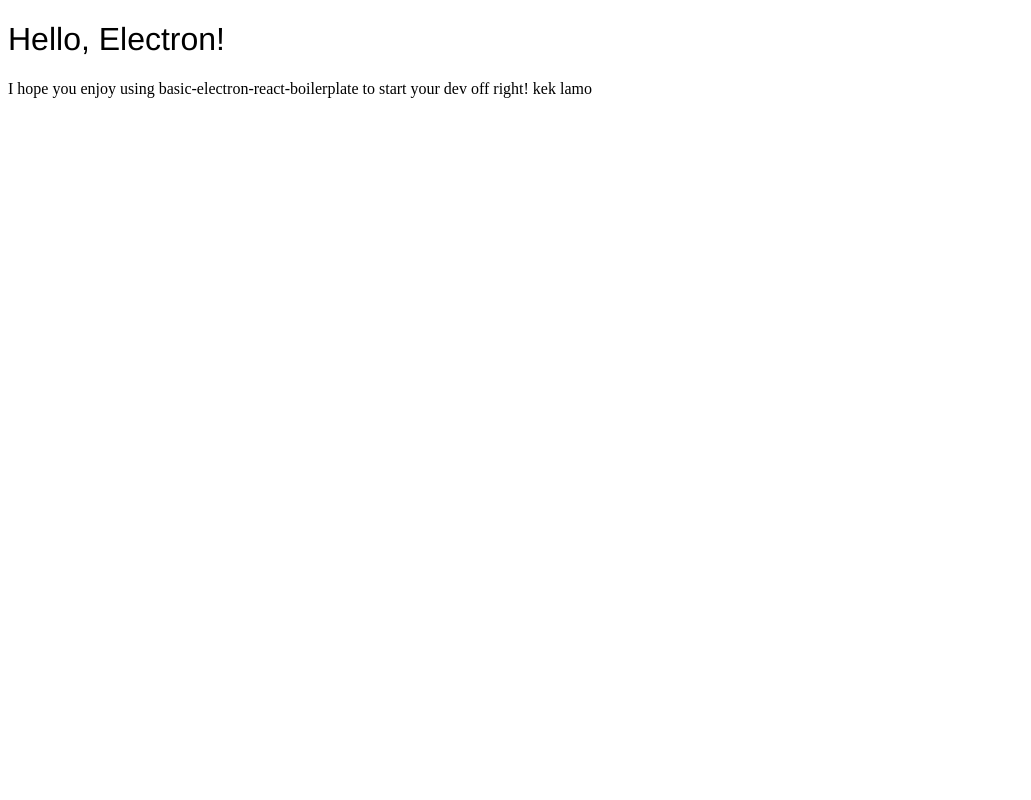
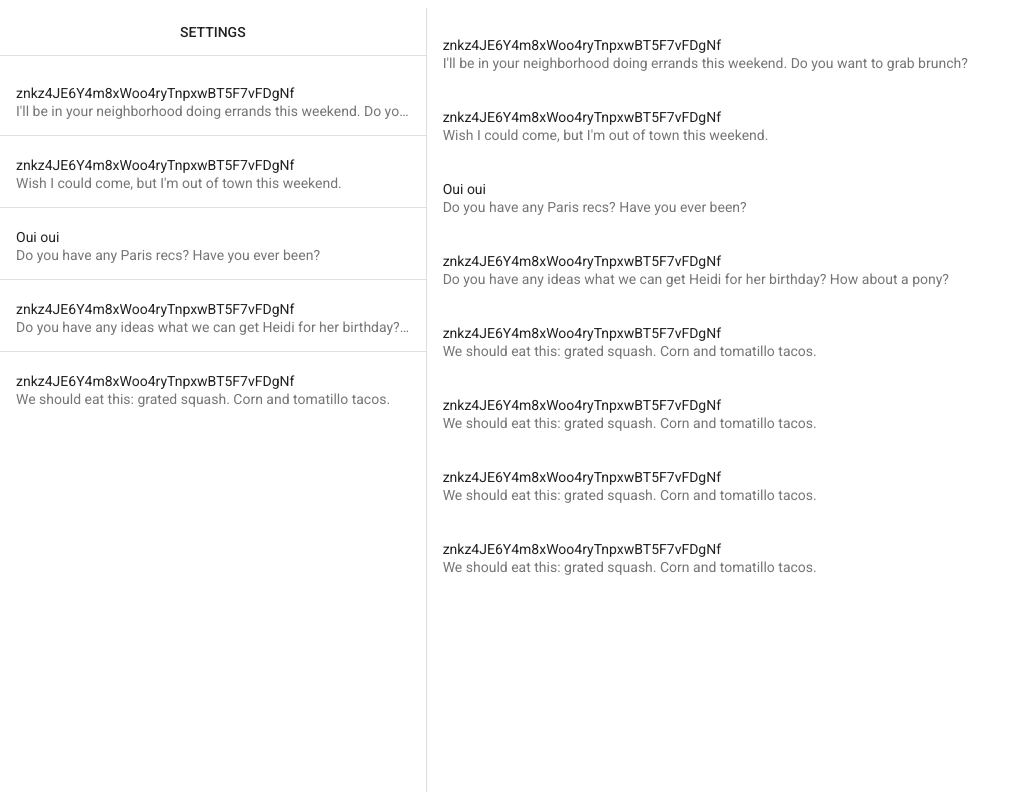
Before and after one commit to HorizenOfficial/zenchat, a React app: page / in a window 1280 px wide. Shown: the whole page, without its empty margins (0-1031 px from the left). Built offline with nearby package versions, Linux system fonts and the light colour scheme.

Commit message:
basic UI and  stuff

```diff
--- a/src/assets/css/App.css
+++ /dev/null
@@ -1,4 +0,0 @@
-h1 {
-  font-family: helvetica;
-  font-weight: 200;
-}
--- a/src/components/App.js
+++ b/src/components/App.js
@@ -1,13 +1,24 @@
-import '../assets/css/App.css';
 import React, { Component } from 'react';
+import { Grid, Row, Col } from 'react-flexbox-grid';
+import MuiThemeProvider from 'material-ui/styles/MuiThemeProvider';
+import ChatList from './ChatList'
+import ChatContent from './ChatContent'
 
 class App extends React.Component {
   render() {
     return (
-      <div>
-        <h1>Hello, Electron!</h1>
-        <p>I hope you enjoy using basic-electron-react-boilerplate to start your dev off right! kek lamo</p>
-      </div>
+      <MuiThemeProvider>
+        <Grid fluid style={{padding: '0px', margin: '0px'}}>
+          <Row style={{height: '98vh', flexWrap: 'nowrap'}}>
+            <Col md={4} style={{borderRight: '1px solid #ddd', padding: '0px'}}>
+              <ChatList/>
+            </Col>
+            <Col md={8} style={{padding: '0px'}}>
+              <ChatContent/>
+            </Col>
+          </Row>
+        </Grid>
+      </MuiThemeProvider>
     );
   }
 }
--- /dev/null
+++ b/src/components/ChatContent.js
@@ -0,0 +1,110 @@
+import React, { Component } from 'react';
+
+import {List, ListItem} from 'material-ui/List';
+import Divider from 'material-ui/Divider';
+import Subheader from 'material-ui/Subheader';
+import Avatar from 'material-ui/Avatar';
+import {grey400, darkBlack, lightBlack} from 'material-ui/styles/colors';
+import IconButton from 'material-ui/IconButton';
+import MoreVertIcon from 'material-ui/svg-icons/navigation/more-vert';
+import IconMenu from 'material-ui/IconMenu';
+import MenuItem from 'material-ui/MenuItem';
+import TextField from 'material-ui/TextField';
+
+const iconButtonElement = (
+  <IconButton
+    touch={true}
+    tooltip="more"
+    tooltipPosition="bottom-left"
+  >
+    <MoreVertIcon color={grey400} />
+  </IconButton>
+);
+
+
+class ChatContent extends React.Component {
+  render() {
+    return (
+      <div style={{height: '100%', overflowY: 'auto'}}>
+        <List>
+          <ListItem
+            secondaryText={
+              <p>
+                <span style={{color: darkBlack}}>znkz4JE6Y4m8xWoo4ryTnpxwBT5F7vFDgNf</span><br />
+                I&apos;ll be in your neighborhood doing errands this weekend. Do you want to grab brunch?
+              </p>
+            }
+            secondaryTextLines={2}
+          />
+          <ListItem
+            secondaryText={
+              <p>
+                <span style={{color: darkBlack}}>znkz4JE6Y4m8xWoo4ryTnpxwBT5F7vFDgNf</span><br />
+                Wish I could come, but I&apos;m out of town this weekend.
+              </p>
+            }
+            secondaryTextLines={2}
+          />
+          <ListItem
+            secondaryText={
+              <p>
+                <span style={{color: darkBlack}}>Oui oui</span><br />
+                Do you have any Paris recs? Have you ever been?
+              </p>
+            }
+            secondaryTextLines={2}
+          />
+          <ListItem
+            secondaryText={
+              <p>
+                <span style={{color: darkBlack}}>znkz4JE6Y4m8xWoo4ryTnpxwBT5F7vFDgNf</span><br />
+                Do you have any ideas what we can get Heidi for her birthday? How about a pony?
+              </p>
+            }
+            secondaryTextLines={2}
+          />
+          <ListItem
+            secondaryText={
+              <p>
+                <span style={{color: darkBlack}}>znkz4JE6Y4m8xWoo4ryTnpxwBT5F7vFDgNf</span><br />
+                We should eat this: grated squash. Corn and tomatillo tacos.
+              </p>
+            }
+            secondaryTextLines={2}
+          />
+          <ListItem
+            secondaryText={
+              <p>
+                <span style={{color: darkBlack}}>znkz4JE6Y4m8xWoo4ryTnpxwBT5F7vFDgNf</span><br />
+                We should eat this: grated squash. Corn and tomatillo tacos.
+              </p>
+            }
+            secondaryTextLines={2}
+          />
+          <ListItem
+            secondaryText={
+              <p>
+                <span style={{color: darkBlack}}>znkz4JE6Y4m8xWoo4ryTnpxwBT5F7vFDgNf</span><br />
+                We should eat this: grated squash. Corn and tomatillo tacos.
+              </p>
+            }
+            secondaryTextLines={2}
+          />
+          <ListItem
+            secondaryText={
+              <p>
+                <span style={{color: darkBlack}}>znkz4JE6Y4m8xWoo4ryTnpxwBT5F7vFDgNf</span><br />
+                We should eat this: grated squash. Corn and tomatillo tacos.
+              </p>
+            }
+            secondaryTextLines={2}
+          />
+        </List>
+
+
+      </div>
+    );
+  }
+}
+
+export default ChatContent;
--- /dev/null
+++ b/src/components/ChatList.js
@@ -0,0 +1,91 @@
+import React, { Component } from 'react';
+
+import Paper from 'material-ui/Paper';
+import {List, ListItem} from 'material-ui/List';
+import Divider from 'material-ui/Divider';
+import Subheader from 'material-ui/Subheader';
+import Avatar from 'material-ui/Avatar';
+import {grey400, darkBlack, lightBlack} from 'material-ui/styles/colors';
+import IconButton from 'material-ui/IconButton';
+import FlatButton from 'material-ui/FlatButton';
+import MoreVertIcon from 'material-ui/svg-icons/navigation/more-vert';
+import IconMenu from 'material-ui/IconMenu';
+import MenuItem from 'material-ui/MenuItem';
+import TextField from 'material-ui/TextField';
+
+const iconButtonElement = (
+  <IconButton
+    touch={true}
+    tooltip="more"
+    tooltipPosition="bottom-left"
+  >
+    <MoreVertIcon color={grey400} />
+  </IconButton>
+);
+
+
+class ChatList extends React.Component {
+  render() {
+    return (
+      <div style={{height: '100%', overflowY: 'auto'}}>
+        <Subheader style={{padding: '0px'}}>
+          <FlatButton label="settings" fullWidth={true} />
+        </Subheader>
+        <Divider/>
+        <List>
+          <ListItem
+            secondaryText={
+              <p>
+                <span style={{color: darkBlack}}>znkz4JE6Y4m8xWoo4ryTnpxwBT5F7vFDgNf</span><br />
+                I&apos;ll be in your neighborhood doing errands this weekend. Do you want to grab brunch?
+              </p>
+            }
+            secondaryTextLines={2}
+          />
+          <Divider/>
+          <ListItem
+            secondaryText={
+              <p>
+                <span style={{color: darkBlack}}>znkz4JE6Y4m8xWoo4ryTnpxwBT5F7vFDgNf</span><br />
+                Wish I could come, but I&apos;m out of town this weekend.
+              </p>
+            }
+            secondaryTextLines={2}
+          />
+          <Divider/>
+          <ListItem
+            secondaryText={
+              <p>
+                <span style={{color: darkBlack}}>Oui oui</span><br />
+                Do you have any Paris recs? Have you ever been?
+              </p>
+            }
+            secondaryTextLines={2}
+          />
+          <Divider />
+          <ListItem
+            secondaryText={
+              <p>
+                <span style={{color: darkBlack}}>znkz4JE6Y4m8xWoo4ryTnpxwBT5F7vFDgNf</span><br />
+                Do you have any ideas what we can get Heidi for her birthday? How about a pony?
+              </p>
+            }
+            secondaryTextLines={2}
+          />
+          <Divider />
+          <ListItem
+            secondaryText={
+              <p>
+                <span style={{color: darkBlack}}>znkz4JE6Y4m8xWoo4ryTnpxwBT5F7vFDgNf</span><br />
+                We should eat this: grated squash. Corn and tomatillo tacos.
+              </p>
+            }
+            secondaryTextLines={2}
+          />
+        </List>
+    </div>
+    );
+  }
+}
+
+export default ChatList;
--- a/src/index.html
+++ b/src/index.html
@@ -6,9 +6,11 @@
     <meta charset="utf-8">
     <meta name="viewport" content="width=device-width, initial-scale=1.0">
     <title>ZENChat</title>
+
+    <link href="https://fonts.googleapis.com/css?family=Roboto:300,400,500" rel="stylesheet">
 </head>
 
-<body>
+<body style="overflow: hidden">
     <div id="root"></div>
 </body>
 
--- a/webpack.build.config.js
+++ b/webpack.build.config.js
@@ -19,29 +19,13 @@ module.exports = {
     filename: 'bundle.js'
   },
   module: {
-    rules: [
+    loaders: [
+      { test: /\.js$/, loader: 'babel-loader', exclude: /node_modules/ },
+      { test: /\.jsx$/, loader: 'babel-loader', exclude: /node_modules/ },
+      { test: /\.css$/, loader: 'style-loader!css-loader?modules', include: /flexboxgrid/},
       {
-        test: /\.css$/,
-        use: ExtractTextPlugin.extract({
-          fallback: 'style-loader',
-          use: 'css-loader'
-        }),
-        include: defaultInclude
-      },
-      {
-        test: /\.jsx?$/,
-        use: [{ loader: 'babel-loader' }],
-        include: defaultInclude
-      },
-      {
-        test: /\.(jpe?g|png|gif)$/,
-        use: [{ loader: 'file-loader?name=img/[name]__[hash:base64:5].[ext]' }],
-        include: defaultInclude
-      },
-      {
-        test: /\.(eot|svg|ttf|woff|woff2)$/,
-        use: [{ loader: 'file-loader?name=font/[name]__[hash:base64:5].[ext]' }],
-        include: defaultInclude
+          test: /\.jpe?g$|\.ico$|\.gif$|\.png$|\.svg$|\.woff$|\.ttf$|\.wav$|\.mp3$/,
+          loader: 'file-loader?name=[name].[ext]'  // <-- retain original file name
       }
     ]
   },
--- a/webpack.dev.config.js
+++ b/webpack.dev.config.js
@@ -18,26 +18,13 @@ module.exports = {
     filename: 'bundle.js'
   },
   module: {
-    rules: [
+    loaders: [
+      { test: /\.js$/, loader: 'babel-loader', exclude: /node_modules/ },
+      { test: /\.jsx$/, loader: 'babel-loader', exclude: /node_modules/ },
+      { test: /\.css$/, loader: 'style-loader!css-loader?modules', include: /flexboxgrid/ },
       {
-        test: /\.css$/,
-        use: [{ loader: 'style-loader' }, { loader: 'css-loader' }],
-        include: defaultInclude
-      },
-      {
-        test: /\.jsx?$/,
-        use: [{ loader: 'babel-loader' }],
-        include: defaultInclude
-      },
-      {
-        test: /\.(jpe?g|png|gif)$/,
-        use: [{ loader: 'file-loader?name=img/[name]__[hash:base64:5].[ext]' }],
-        include: defaultInclude
-      },
-      {
-        test: /\.(eot|svg|ttf|woff|woff2)$/,
-        use: [{ loader: 'file-loader?name=font/[name]__[hash:base64:5].[ext]' }],
-        include: defaultInclude
+          test: /\.jpe?g$|\.ico$|\.gif$|\.png$|\.svg$|\.woff$|\.ttf$|\.wav$|\.mp3$/,
+          loader: 'file-loader?name=[name].[ext]'  // <-- retain original file name
       }
     ]
   },
```
Also changed, not shown: package.json (+12 -8 lines), dist/bundle.css (deleted), dist/bundle.js (deleted), dist/index.html (deleted), 1 other file.
